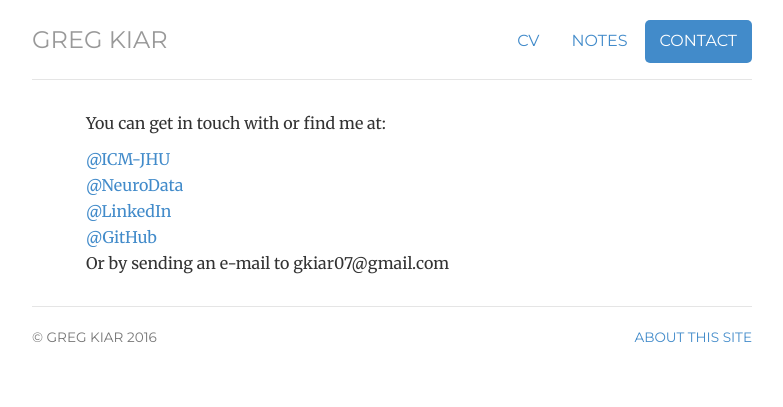
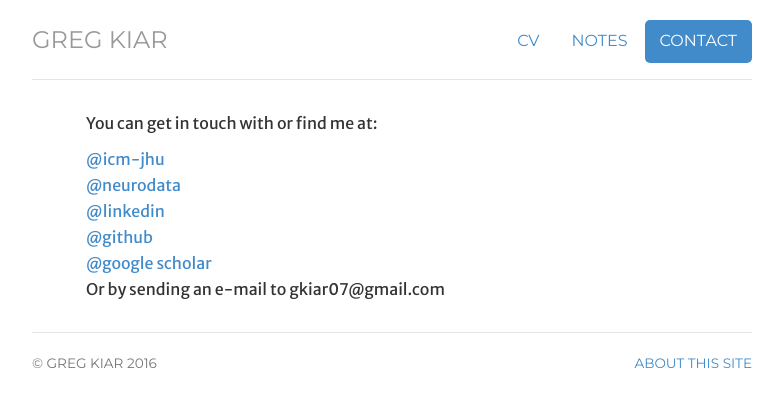
Before and after one commit to gkiar/gkiar.github.io, a Jekyll site: the page built from contact/index.html, in a window 1280 px wide. Shown: the top 407 px of the page, without its empty margins (248-1031 px from the left). Built offline with Jekyll 4.4.1, drawn with Linux system fonts in a browser that asks for light colours.

Commit message:
updated fonts and contact info

```diff
--- a/contact/index.html
+++ b/contact/index.html
@@ -12,11 +12,12 @@ description: Contact information for Greg Kiar, a Canadian Neurocartographer, Bi
 	<p>You can get in touch with or find me at:</p>
 
 	<ul class="list-unstyled">
-	<li><a href="http://icm.jhu.edu/people/graduate-students/">@ICM-JHU</a></li>
-	<li><a href="http://neurodata.io/">@NeuroData</a></li>
-	<li><a href="http://www.linkedin.com/in/gkiar">@LinkedIn</a></li>
-	<li><a href="http://github.com/gkiar">@GitHub</a></li>
-	<li>Or by sending an e-mail to <span class="obfuscate">moc.liamg@70raikg</span></li>
+	<li><a href="http://icm.jhu.edu/people/graduate-students/">@icm-jhu</a></li>
+	<li><a href="http://neurodata.io/">@neurodata</a></li>
+	<li><a href="http://www.linkedin.com/in/gkiar">@linkedin</a></li>
+	<li><a href="http://github.com/gkiar">@github</a></li>
+	<li><a href="https://scholar.google.com/citations?user=ztw6g7kAAAAJ&hl=en">@google scholar</a></li>
+<li>Or by sending an e-mail to <span class="obfuscate">moc.liamg@70raikg</span></li>
 	</ul>
 
 </div>
--- a/css/style.css
+++ b/css/style.css
@@ -1,9 +1,9 @@
-@import url(http://fonts.googleapis.com/css?family=Merriweather:300,300italic,400,400italic,700,700italic);
+@import url(http://fonts.googleapis.com/css?family=Merriweather+Sans:300,300italic,400,400italic,700,700italic);
 @import url(http://fonts.googleapis.com/css?family=Montserrat);
 
-body { padding-top: 20px; padding-bottom: 40px; font-family: 'Merriweather', Georgia, Times; font-size: 16px; }
+body { padding-top: 20px; padding-bottom: 40px; font-family: 'Merriweather Sans', Georgia, Times; font-size: 16px; }
 
-h1, h2, h3, h4, h5, h6, .h1, .h2, .h3, .h4, .h5, .h6 { font-family: 'Merriweather', Georgia, Times; font-weight: 700;}
+h1, h2, h3, h4, h5, h6, .h1, .h2, .h3, .h4, .h5, .h6 { font-family: 'Merriweather Sans', Georgia, Times; font-weight: 700;}
 
 blockquote p { font-size: 16px; line-height: 1.6em; }
 
@@ -61,7 +61,7 @@ ul.swatch li:first-child { webkit-border-top-left-radius: 9px; -webkit-border-bo
 .notes, .contact, .about, .cv, .error, .swatches { margin-bottom: 30px; }
 
 /* Contact */
-iframe {font-family: 'Merriweather', Georgia, Times; font-size: 16px;}
+iframe {font-family: 'Merriweather Sans', Georgia, Times; font-size: 16px;}
 
 /* About */
 .about ul.list-unstyled li { line-height: 30px; text-indent: -30px; margin-left: 30px;}
```
Also changed, not shown: img/jmcglone-200px.png (deleted).
